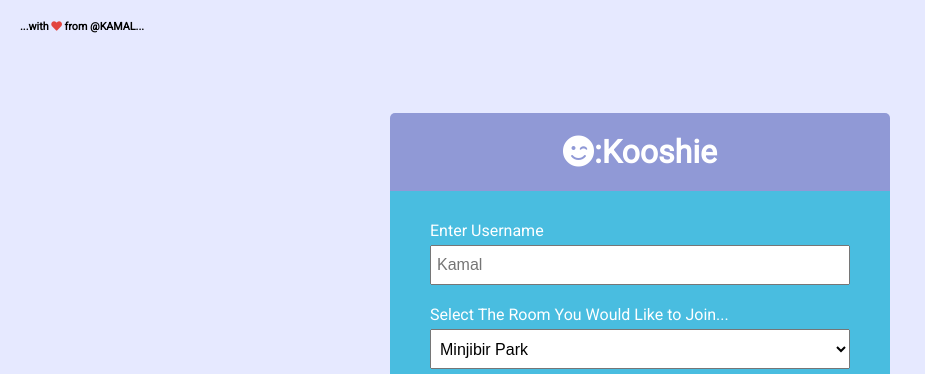
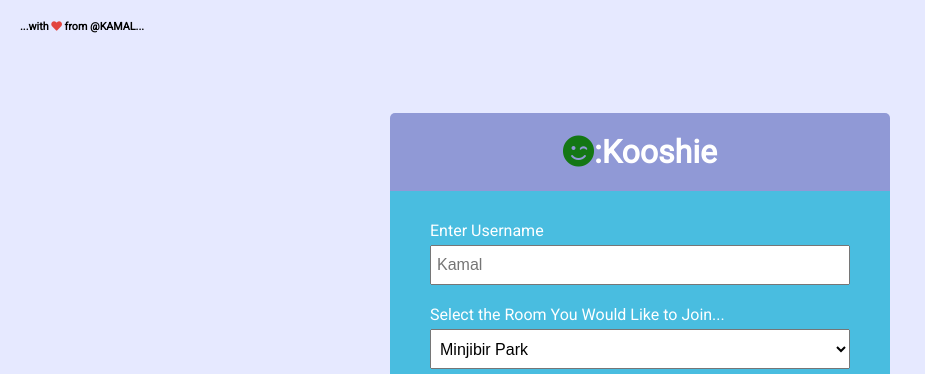
Before and after one commit to kamal-gith/kooshie, a website: page public/index.html in a window 1280 px wide. Shown: the top 374 px of the page, without its empty margins (0-925 px from the left). Drawn offline with Linux system fonts and the light colour scheme.

Commit message:
made changes

```diff
--- a/public/css/style.css
+++ b/public/css/style.css
@@ -52,6 +52,9 @@ a {
 
 h6 i{
 	color: #e24540;
+}
+h1 i{
+	color: #147714;
 }
 .chat-header {
 	background: var(--dark-color-a);
--- a/public/index.html
+++ b/public/index.html
@@ -32,7 +32,7 @@
 						/>
 					</div>
 					<div class="form-control">
-						<label for="room">Select The Room You Would Like to Join...</label>
+						<label for="room">Select the Room You Would Like to Join...</label>
 						<select name="room" id="room">
 							<option value="Minjibir Park">Minjibir Park</option>
 							<option value="BUK New Site">BUK New Site</option>
```
